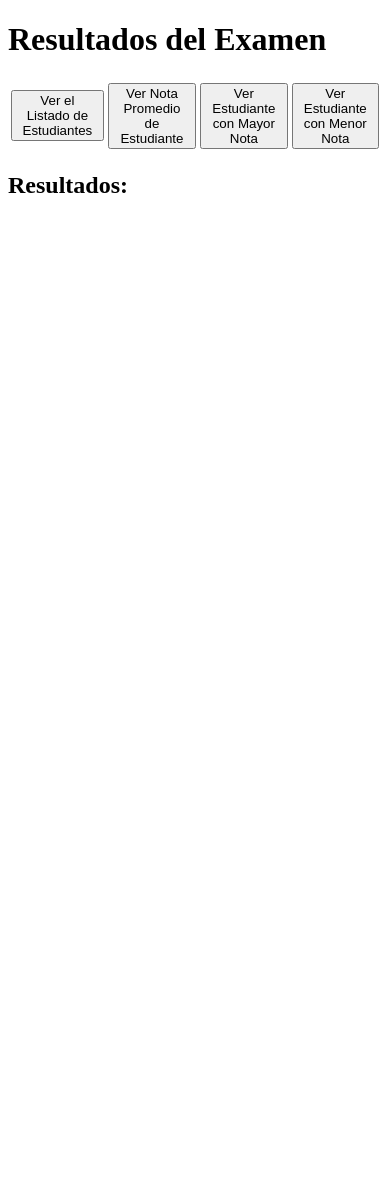
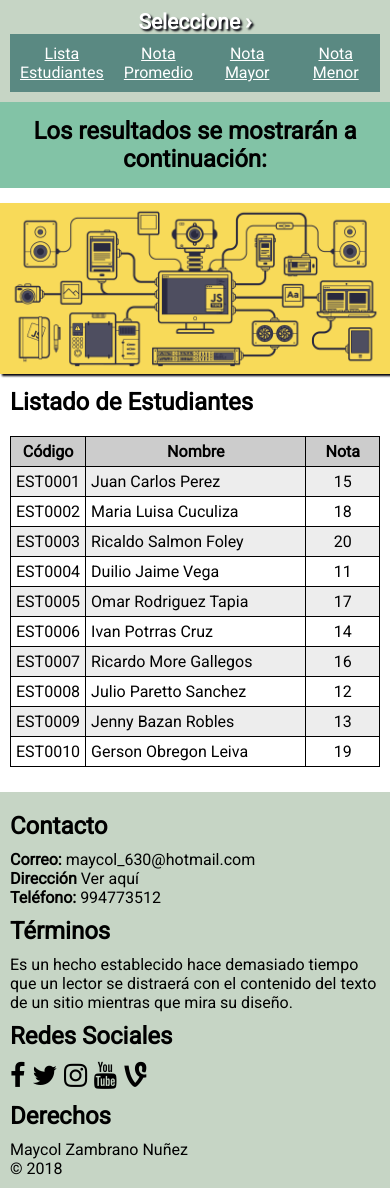
Before and after one commit to webmazn/next_u_javascript_lo_escencial, a plain HTML site: page index.html in a window 390 px wide. Before the commit the page ends 844 px from the top, so only its background shows below. Drawn offline with Linux system fonts and the light colour scheme.

Commit message:
Subiendo los últimos cambios

```diff
--- /dev/null
+++ b/css/style.css
@@ -0,0 +1,298 @@
+* {
+    margin: 0;
+    padding: 0;
+}
+body{
+    background-color: #02010a;
+    font-family: 'Roboto';
+}
+ul{
+    list-style: none;
+}
+@-webkit-keyframes slidein{
+    0%{
+        margin-top: 150%;
+    }
+    60%{
+        margin-top: -5%;
+    }
+    100%{
+        margin-top: 0%;;
+    }
+}
+#contenido{
+    margin: 0 auto;
+    max-width: 900px;
+    -webkit-animation: slidein 2s;
+    animation: slidein 1s;
+}
+header{
+    align-items: center;
+    background-color: #C6d5c5;
+    border-radius: 10px 10px 0px 0px;
+    box-sizing: border-box;
+    display: flex;
+    flex-direction: row;
+    margin: 0 auto;
+    padding: 10px;
+    /*width: 1280px;*/
+}
+header h1{
+    color: #ffffff;
+    font-family: 'Roboto';
+    font-size: 36px;
+    text-shadow: 2px 2px 2px #02010a;
+    width: 30%;
+}
+nav{
+    display: flex;
+    flex-direction: row-reverse;
+    width: 70%;
+}
+nav ul{
+    display: flex;
+    align-items: center;
+}
+nav ul li{
+    background: #5A8982 ;
+    text-align: center;
+    width: 150px;
+}
+nav ul li a{
+    color: #ffffff;
+    display: block;
+    font-family: 'Roboto';
+    font-size: 16px;
+    padding: 10px;
+    /*text-decoration: none;*/
+}
+nav ul li:hover{
+    background: #5b7989;
+}
+nav ul li a.active{
+    text-decoration: none;
+}
+#banner_principal,
+#banner_secundario,
+#galeria{
+    background-color: #82c3a6;
+    margin: 0 auto;
+    padding: 15px 0px;
+    /*width: 1280px;*/
+}
+#banner_principal{
+    text-align: center;
+}
+#banner_principal img{
+    box-shadow: 2px 2px 2px #02010a;
+    height: auto;
+    width: 97.5%;
+}
+#banner_secundario,
+#galeria{
+    background-color: #ffffff;
+    display: flex;
+    justify-content: space-evenly;/*space-around between;*/
+}
+#galeria{
+    flex-wrap: wrap;
+}
+#banner_secundario div{
+    width: 48%;
+}
+#banner_secundario div h3{
+    box-sizing: border-box;
+    color: #000000;
+    font-family: 'Roboto';
+    padding: 10px 0px;
+    text-align: center;
+}
+#banner_secundario div img{
+    box-shadow: 2px 2px 2px #02010a;
+    height: auto;
+    -webkit-transition: all 1s ease;
+    transition: all 1s ease;
+    width: 100%;
+}
+@-webkit-keyframes left-animation{
+    100%{
+        border: 2px solid #59a382;
+        box-shadow: 2px 2px 10px #82c3a6;
+        box-sizing: border-box;
+        transform: rotate(10deg);
+    }
+}
+#banner_secundario div:first-child img:hover{
+    -webkit-animation-name: left-animation;
+    -webkit-animation-duration: 1s;
+    -webkit-animation-timing-function: ease;
+    -webkit-animation-delay: .25s;
+    -webkit-animation-iteration-count: infinite;
+    -webkit-animation-direction: alternate;
+
+    animation-name: left-animation;
+    animation-duration: 1s;
+    animation-timing-function: ease;
+    animation-delay: .25s;
+    animation-iteration-count: infinite;
+    animation-direction: alternate;
+}
+@-webkit-keyframes right-animation{
+    100%{
+        border: 2px solid #59a382;
+        box-shadow: 2px 2px 10px #82c3a6;
+        box-sizing: border-box;
+        transform: translate(20px, -5px)
+    }
+}
+#banner_secundario div:last-child img:hover{
+    -webkit-animation-name: right-animation;
+    -webkit-animation-duration: 1s;
+    -webkit-animation-timing-function: ease;
+    -webkit-animation-delay: .25s;
+    -webkit-animation-iteration-count: infinite;
+    -webkit-animation-direction: alternate;
+
+    animation-name: right-animation;
+    animation-duration: 1s;
+    animation-timing-function: ease;
+    animation-delay: .25s;
+    animation-iteration-count: infinite;
+    animation-direction: alternate;
+}
+#galeria div{
+    width: 31.5%;
+}
+#galeria div img{
+    box-shadow: 2px 2px 2px #02010a;
+    height: auto;
+    width: 100%;
+}
+#galeria div:nth-child(1){
+    -webkit-filter: blur(10px);
+    filter: blur(10px);
+    margin-bottom: 15px;
+}
+#galeria div:nth-child(even){
+    -webkit-filter: grayscale(100%);
+    filter: grayscale(100%);
+}
+#galeria div:nth-child(3){
+    -webkit-filter: sepia(90%);
+    filter: sepia(90%);
+}
+footer{
+    /*align-items: center;*/
+    background-color: #C6d5c5;
+    border-radius: 0px 0px 10px 10px;
+    box-sizing: border-box;
+    display: flex;
+    flex-direction: row;
+    font-family: 'Roboto';
+    justify-content: space-evenly;/*space-around between;*/
+    margin: 0 auto;
+    padding: 10px;
+    /*width: 1280px;*/
+}
+footer div{
+    width: 23%;
+}
+footer div h2{
+    box-sizing: border-box;
+    color: #000000;
+    font-family: 'Roboto';
+    padding: 10px 0px;
+    /*text-shadow: 2px 2px 2px #02010a;*/
+}
+footer div a{
+    color: #000000;
+    text-decoration: none;
+}
+footer div:nth-child(3) a{
+    font-size: 27px;
+}
+
+#titulo{
+    padding: 10px;
+}
+#resultados{
+    background: #ffffff;
+    box-sizing: border-box;
+    min-height: 410px;
+    padding: 10px;
+    width: 100% !important;
+}
+.tbl_resultados{
+    width: 100%;
+}
+.tbl_resultados,
+.tbl_resultados tr,
+.tbl_resultados tr th,
+.tbl_resultados tr td{
+    border: 1px solid #000;
+    border-collapse: collapse;
+    padding: 5px;
+}
+.tbl_resultados tr th{
+    background: #cccccc;
+}
+.tbl_resultados tr:nth-child(odd){
+    background: #ffffff;
+}
+.tbl_resultados tr:nth-child(even){
+    background: #ededed;
+}
+
+
+
+@media screen and (max-width: 768px) {
+    header,
+    #banner_principal,
+    #banner_secundario,
+    #galeria,
+    footer
+    {
+        border-radius: initial;
+        display: block;
+        width: 100%;
+    }
+    header h1{
+        font-size: 21px;
+        text-align: center;
+        width: 100%;
+    }
+    nav{
+        display: block;
+        width: 100%;
+    }
+    nav ul{
+        justify-content: center;
+    }
+    #banner_principal img{
+        width: 100%;
+    }
+    #banner_secundario div,
+    footer div{
+        width: 100%;
+    }
+    #galeria div{
+        width: 100%;
+    }
+
+    #resultados{
+        min-height: initial;
+    }
+}
+@media screen and (min-width: 769px) and (max-width: 1279px) {
+    header,
+    #banner_principal,
+    #banner_secundario,
+    footer
+    {
+        width: 100%;
+    }
+
+    #resultados{
+        min-height: initial;
+    }
+}
--- a/index.html
+++ b/index.html
@@ -1,152 +1,99 @@
 <!DOCTYPE html>
 <html lang="en">
+
 <head>
     <meta charset="UTF-8">
+    <meta name="viewport" content="width=device-width, user-scalable=no, initial-scale=1.0">
+    <meta http-equiv="X-UA-Compatible" content="ie=edge">
     <title>JavaScript - Evaluación Final</title>
+    <link href="https://fonts.googleapis.com/css?family=Roboto" rel="stylesheet">
+    <link href="https://cdnjs.cloudflare.com/ajax/libs/font-awesome/4.7.0/css/font-awesome.css" rel="stylesheet">
+    <link rel="stylesheet" href="css/style.css">
 </head>
+
 <body>
-    <h1>Resultados del Examen</h1>
-    <table>
-        <tr>
-            <td>
-                <button onclick="listadoEstudiantes()">Ver el Listado de Estudiantes</button>
-            </td>
-            <td>
-                <button onclick="promedioNotas()">Ver Nota Promedio de Estudiante</button>
-            </td>
-            <td>
-                <button onclick="mayorNota()">Ver Estudiante con Mayor Nota</button>
-            </td>
-            <td>
-                <button onclick="menorNota()">Ver Estudiante con Menor Nota</button>
-            </td>
-        </tr>
-    </table>
-    <div>
-        <h2 id="titulo">Resultados:</h2>
-        <div id="resultados"></div>
+    <div id="contenido">
+        <header>
+            <h1>Seleccione ›</h1>
+            <nav>
+                <ul>
+                    <li>
+                        <a href="#" onclick="MyApp.listadoEstudiantes()">Lista Estudiantes</a>
+                    </li>
+                    <li>
+                        <a href="#" onclick="MyApp.promedioNotas()">Nota Promedio</a>
+                    </li>
+                    <li>
+                        <a href="#" onclick="MyApp.mayorNota()">Nota Mayor</a>
+                    </li>
+                    <li>
+                        <a href="#" onclick="MyApp.menorNota()">Nota Menor</a>
+                    </li>
+                </ul>
+            </nav>
+        </header>
+        <section id="banner_principal">
+            <h2>Los resultados se mostrarán a continuación:</h2>
+        </section>
+        <section id="banner_secundario">
+            <div>
+                <img src="images/cabecera.gif" alt="Javascript">
+            </div>
+            <div>
+                <h2 id="titulo">Resultados:</h2>
+                <div id="resultados"></div>
+            </div>
+        </section>
+        <footer>
+            <div>
+                <h2>Contacto</h2>
+                <ul>
+                    <li>
+                        <a href="mailto:maycol_630@hotmail.com" target="_blank">
+                            <strong>Correo:</strong> maycol_630@hotmail.com</a>
+                    </li>
+                    <li>
+                        <a href="https://drive.google.com/open?id=1neTyTaIJjv4F6TJQbA1K6mjQtRlVpOew&usp=sharing" target="_blank">
+                            <strong>Dirección</strong> Ver aquí</a>
+                    </li>
+                    <li>
+                        <a href="tel:+51994773512" target="_blank">
+                            <strong>Teléfono:</strong> 994773512</a>
+                    </li>
+                </ul>
+            </div>
+            <div>
+                <h2>Términos</h2>
+                <p>Es un hecho establecido hace demasiado tiempo que un lector se distraerá con el contenido del texto de un sitio
+                    mientras que mira su diseño.</p>
+            </div>
+            <div>
+                <h2>Redes Sociales</h2>
+                <a href="#">
+                    <i class="fa fa-facebook"></i>
+                </a>
+                <a href="#">
+                    <i class="fa fa-twitter"></i>
+                </a>
+                <a href="#">
+                    <i class="fa fa-instagram"></i>
+                </a>
+                <a href="#">
+                    <i class="fa fa-youtube"></i>
+                </a>
+                <a href="#">
+                    <i class="fa fa-vine"></i>
+                </a>
+            </div>
+            <div>
+                <h2>Derechos</h2>
+                <ul>
+                    <li>Maycol Zambrano Nuñez</li>
+                    <li>&copy; 2018</li>
+                </ul>
+            </div>
+        </footer>
     </div>
-    <script>
-        var objeto = {
-            "estudiantes" : [
-                {
-                    "codigo" : "EST0001",
-                    "nombre" : "Juan Carlos Perez",
-                    "nota" : 15
-                },
-                {
-                    "codigo" : "EST0002",
-                    "nombre" : "Maria Luisa Cuculiza",
-                    "nota" : 18
-                },
-                {
-                    "codigo" : "EST0003",
-                    "nombre" : "Ricaldo Salmon Foley",
-                    "nota" : 20
-                },
-                {
-                    "codigo" : "EST0004",
-                    "nombre" : "Duilio Jaime Vega",
-                    "nota" : 11
-                },
-                {
-                    "codigo" : "EST0005",
-                    "nombre" : "Omar Rodriguez Tapia",
-                    "nota" : 17
-                },
-                {
-                    "codigo" : "EST0006",
-                    "nombre" : "Ivan Potrras Cruz",
-                    "nota" : 14
-                },
-                {
-                    "codigo" : "EST0007",
-                    "nombre" : "Ricardo More Gallegos",
-                    "nota" : 16
-                },
-                {
-                    "codigo" : "EST0008",
-                    "nombre" : "Julio Paretto Sanchez",
-                    "nota" : 12
-                },
-                {
-                    "codigo" : "EST0009",
-                    "nombre" : "Jenny Bazan Robles",
-                    "nota" : 13
-                },
-                {
-                    "codigo" : "EST0010",
-                    "nombre" : "Gerson Obregon Leiva",
-                    "nota" : 19
-                }
-        ]};
-
-        var titulo = document.getElementById("titulo"),
-            resultado = document.getElementById("resultados")
-
-        function listadoEstudiantes(){
-            let html= `<table>
-                        <tr>
-                            <th>Código</th>
-                            <th>Nombre</th>
-                            <th>Nota</th>
-                        </tr>`
-            for(let i=0; i<objeto.estudiantes.length; i++){
-                html += `<tr>
-                            <td>${objeto.estudiantes[i].codigo}</td>
-                            <td>${objeto.estudiantes[i].nombre}</td>
-                            <td>${objeto.estudiantes[i].nota}</td>
-                        </tr>`
-            }
-            html += `</table>`
-            titulo.innerHTML = "Listado de Estudiantes"
-            resultado.innerHTML = html
-        }
-
-        function promedioNotas(){
-            let total=objeto.estudiantes.length,
-                acumulador=0,
-                promedio=0
-            for(let i=0; i<total; i++){
-                acumulador += parseInt(objeto.estudiantes[i].nota)
-            }
-            promedio = acumulador / total
-            titulo.innerHTML = "Nota Promedio"
-            resultado.innerHTML = `Nota: <strong>${promedio}</strong>`
-        }
-
-        function mayorNota(){
-            let total=objeto.estudiantes.length,
-                mayor=-Infinity,
-                posicion=0
-            for(let i=0; i<total; i++){
-                if(parseInt(objeto.estudiantes[i].nota)>mayor){
-                    mayor=parseInt(objeto.estudiantes[i].nota)
-                    posicion=i
-                }
-            }
-            titulo.innerHTML = "Mayor Nota"
-            resultado.innerHTML = `
-                        Codigo: <strong>${objeto.estudiantes[posicion].codigo}</strong><br>
-                        Nombre: <strong>${objeto.estudiantes[posicion].nombre}</strong><br>
-                        Nota: <strong>${mayor}</strong>`
-        }
-        function menorNota(){
-            let total=objeto.estudiantes.length,
-                menor=Infinity,
-                posicion=0
-            for(let i=0; i<total; i++){
-                if(parseInt(objeto.estudiantes[i].nota)<menor){
-                    menor=parseInt(objeto.estudiantes[i].nota)
-                    posicion=i
-                }
-            }
-            titulo.innerHTML = "Menor Nota"
-            resultado.innerHTML = `
-                        Codigo: <strong>${objeto.estudiantes[posicion].codigo}</strong><br>
-                        Nombre: <strong>${objeto.estudiantes[posicion].nombre}</strong><br>
-                        Nota: <strong>${menor}</strong>`
-        }
-    </script>
+    <script src="js/estudiantes.js"></script>
 </body>
 </html>
--- a/js/estudiantes.js
+++ b/js/estudiantes.js
@@ -33,7 +33,7 @@ var objeto = {
         {
             "codigo" : "EST0007",
             "nombre" : "Ricardo More Gallegos",
-            "nota" : 18
+            "nota" : 16
         },
         {
             "codigo" : "EST0008",
@@ -43,98 +43,79 @@ var objeto = {
         {
             "codigo" : "EST0009",
             "nombre" : "Jenny Bazan Robles",
-            "nota" : 15
+            "nota" : 13
         },
         {
             "codigo" : "EST0010",
             "nombre" : "Gerson Obregon Leiva",
             "nota" : 19
-        },
-        {
-            "codigo" : "EST0011",
-            "nombre" : "Eddie Santiago Ruiz",
-            "nota" : 16
-        },
-        {
-            "codigo" : "EST0012",
-            "nombre" : "Gustavo Mego Diaz",
-            "nota" : 13
-        },
-        {
-            "codigo" : "EST0013",
-            "nombre" : "Erika Delgado Torres",
-            "nota" : 18
-        },
-        {
-            "codigo" : "EST0014",
-            "nombre" : "Andrea Torres Iglesias",
-            "nota" : 14
-        },
-        {
-            "codigo" : "EST0015",
-            "nombre" : "Rosa Del Carpio Flores",
-            "nota" : 12
-        },
-        {
-            "codigo" : "EST0016",
-            "nombre" : "Silvana Diaz Osores",
-            "nota" : 10
-        },
-        {
-            "codigo" : "EST0017",
-            "nombre" : "Ana Maria Praderas del Rio",
-            "nota" : 19
-        },
-        {
-            "codigo" : "EST0018",
-            "nombre" : "Juan Pablo Genoves Solaris",
-            "nota" : 13
-        },
-        {
-            "codigo" : "EST0019",
-            "nombre" : "Jorge Frias Malpartida",
-            "nota" : 12
-        },
-        {
-            "codigo" : "EST0020",
-            "nombre" : "Elizabeth Puente Ramos",
-            "nota" : 18
-        },
-        {
-            "codigo" : "EST0021",
-            "nombre" : "Iris Anicama Zamora",
-            "nota" : 12
-        },
-        {
-            "codigo" : "EST0022",
-            "nombre" : "Eulalia Pascual Ubillus",
-            "nota" : 19
-        },
-        {
-            "codigo" : "EST0023",
-            "nombre" : "Dante Sanchez Egocheaga",
-            "nota" : 18
         }
 ]};
 
-function listadoEstudiantes(){
-    let rset=document.getElementById("resultados"),
-        html=`<table>
+var titulo = document.getElementById("titulo"),
+    resultado = document.getElementById("resultados"),
+    total = objeto.estudiantes.length,
+
+MyApp = {
+        listadoEstudiantes : function(){
+            let html= `<table class="tbl_resultados">
                         <tr>
-                    <th>Código</th>
-                    <th>Nombre</th>
-                    <th>Nota</th>
+                            <th width="20%">Código</th>
+                            <th width="60%">Nombre</th>
+                            <th width="20%">Nota</th>
                         </tr>`
-    for(let i=0; i<objeto.length; i++){
+            for(let i=0; i<total; i++){
                 html += `<tr>
-                    <td>${objeto.estudiantes[i].codigo}</td>
-                    <td>${objeto.estudiantes[i].nombre}</td>
-                    <td>${objeto.estudiantes[i].nota}</td>
+                            <td align="center">${objeto.estudiantes[i].codigo}</td>
+                            <td align="left">${objeto.estudiantes[i].nombre}</td>
+                            <td align="center">${objeto.estudiantes[i].nota}</td>
                         </tr>`
             }
             html += `</table>`
-    rset.innerHTML = html
+            titulo.innerHTML = "Listado de Estudiantes"
+            resultado.innerHTML = html
+        },
+        promedioNotas : function(){
+            let acumulador=0,
+                promedio=0
+            for(let i=0; i<total; i++){
+                acumulador += parseInt(objeto.estudiantes[i].nota)
             }
-/*promedioNotas
-mayorNota
-menorNota*/
+            promedio = acumulador / total
+            titulo.innerHTML = "Nota Promedio"
+            resultado.innerHTML = `Nota: <strong>${promedio}</strong>`
+        },
+        mayorNota : function(){
+            let mayor=-Infinity,
+                posicion=0
+            for(let i=0; i<total; i++){
+                if(parseInt(objeto.estudiantes[i].nota)>mayor){
+                    mayor=parseInt(objeto.estudiantes[i].nota)
+                    posicion=i
+                }
+            }
+            titulo.innerHTML = "Mayor Nota"
+            resultado.innerHTML = `
+                        Codigo: <strong>${objeto.estudiantes[posicion].codigo}</strong><br>
+                        Nombre: <strong>${objeto.estudiantes[posicion].nombre}</strong><br>
+                        Nota: <strong>${mayor}</strong>`
+        },
+        menorNota : function(){
+            let menor=Infinity,
+                posicion=0
+            for(let i=0; i<total; i++){
+                if(parseInt(objeto.estudiantes[i].nota)<menor){
+                    menor=parseInt(objeto.estudiantes[i].nota)
+                    posicion=i
+                }
+            }
+            titulo.innerHTML = "Menor Nota"
+            resultado.innerHTML = `
+                        Codigo: <strong>${objeto.estudiantes[posicion].codigo}</strong><br>
+                        Nombre: <strong>${objeto.estudiantes[posicion].nombre}</strong><br>
+                        Nota: <strong>${menor}</strong>`
+        }
+    }
+
+
+MyApp.listadoEstudiantes()
```
Also changed, not shown: images/cabecera.gif (added), js/estudiantes.json (deleted). Lines whose indentation alone changed are shown as unchanged.
